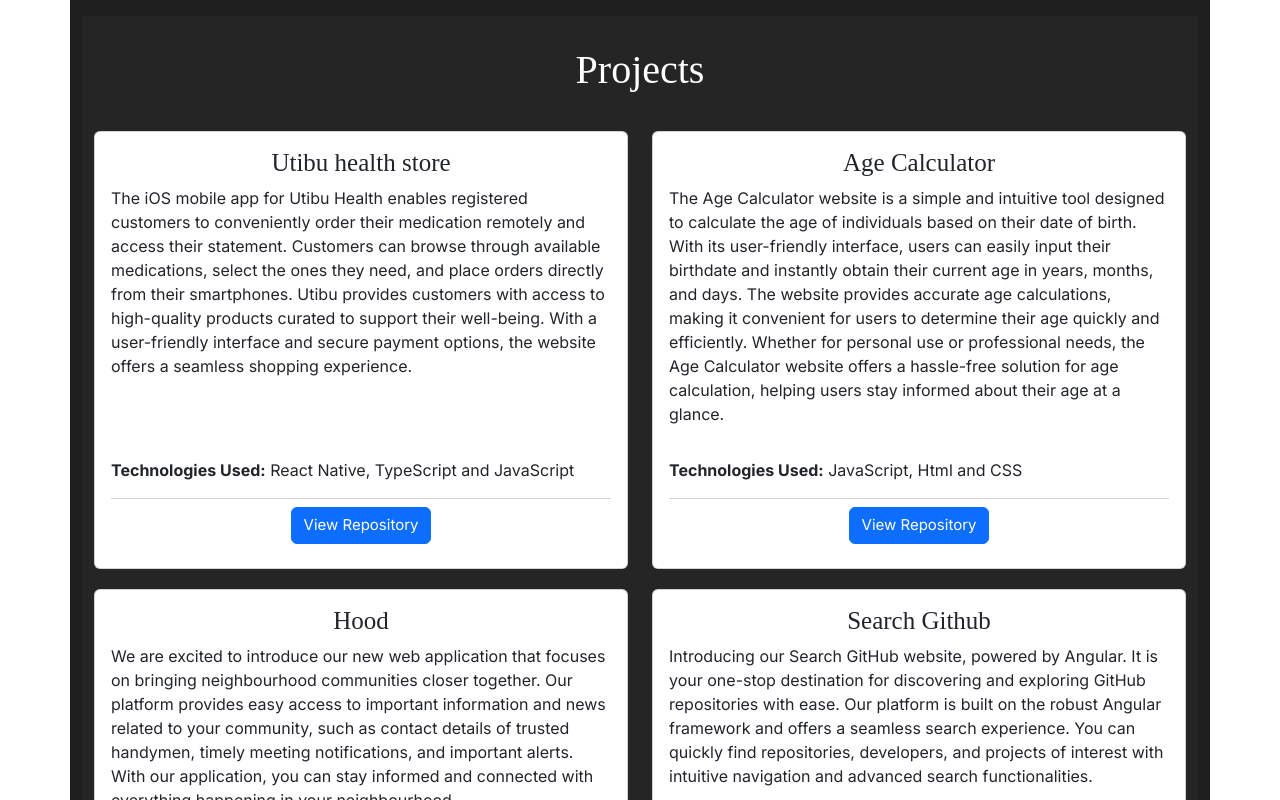
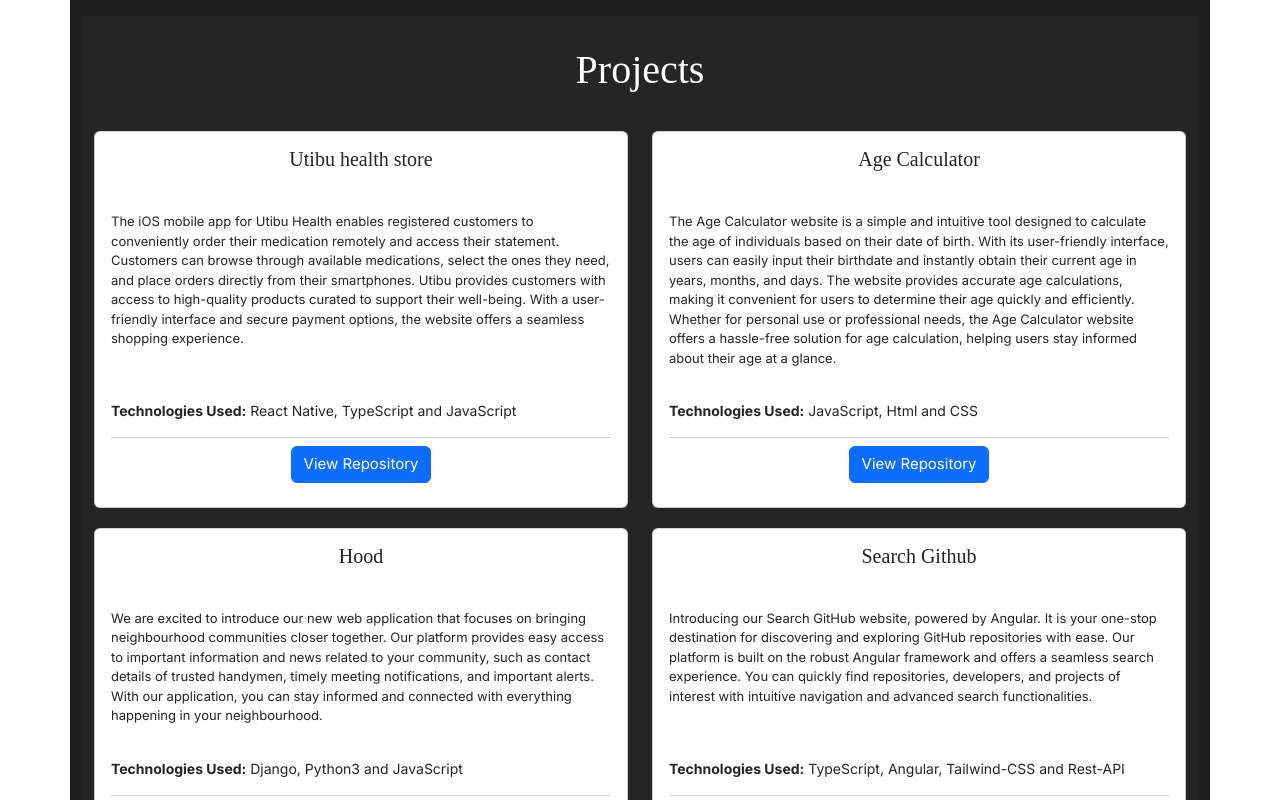
Before and after one commit to DEANKAGO/Portfolio, a React (Create React App) app: page /projects in a window 1280 px wide. Shown: the top 800 px of the page. Built offline with nearby package versions, Linux system fonts and the light colour scheme; a web font is replaced by a local one.

Commit message:
add more UI

```diff
--- a/src/components/Projects/Projects.jsx
+++ b/src/components/Projects/Projects.jsx
@@ -17,7 +17,7 @@
               <Card style={{ width: '20rem' }} className='content'>
                 <Card.Body className='projectsCardBody d-flex flex-column'>
                   <Card.Title className='projectsCardtitle'>
-                    {item.name}
+                    <h2>{item.name}</h2>
                   </Card.Title>
                   <Card.Text className='projectsCardtext'>
                     <p>{item.about}</p>
--- a/src/components/Projects/projects.css
+++ b/src/components/Projects/projects.css
@@ -31,17 +31,22 @@
     flex-direction: column;
     justify-content: flex-start;
 }
-.projectsCardtitle {
+.projectsCardtitle h2 {
     font-family: Alice;
     font-style: normal;
     font-weight: 400;
     line-height: normal;
     display: flex;
     justify-content: center;
+    font-size: 20px;
 }
 .projectsCardtext p {
     display: flex;
     justify-content: center;
+    font-size: 13px;
+}
+.projectsCardtext {
+    margin-top: 5%;
 }
 .sp {
     width: 70%;
@@ -52,6 +57,9 @@
     display: flex;
     justify-content: center;
 
+}
+.cardtextTech {
+    font-size: 14px;
 }
 .cardFooter {
     display: flex;
@@ -67,15 +75,15 @@
 
 @media  screen and (max-width: 1300px) {
 
-    .projectsCardtitle {
-        font-size: 25px !important;
+    .projectsCardtitle h1 {
+        font-size: 25px;
 
     }
 
     .projectsCardtext p {
         display: flex;
         justify-content: center;
-        font-size: 16px;
+        font-size: 13px;
     }
 
     .projectsCardButton {
@@ -103,11 +111,11 @@
         width: 100% !important;
         display: flex;
         justify-content: center;
-        margin-bottom: 0;
+        margin-bottom: 20px;
 
     }
     .content {
-        width: 80% !important;
+        width: 100% !important;
     }
     .projectsHeader h2 {
         font-size: 30px;
```
